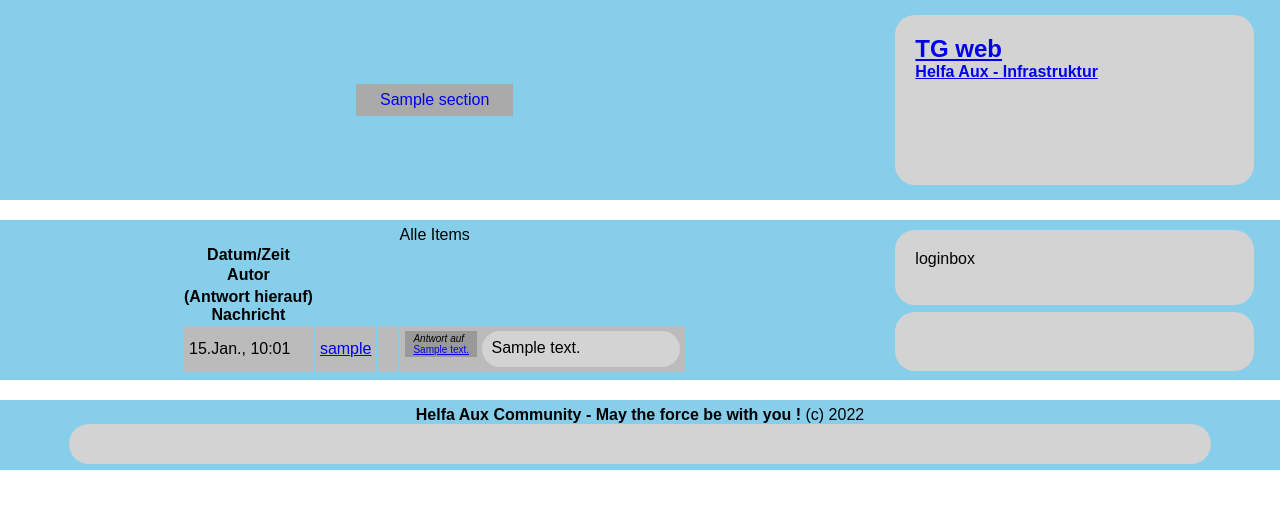
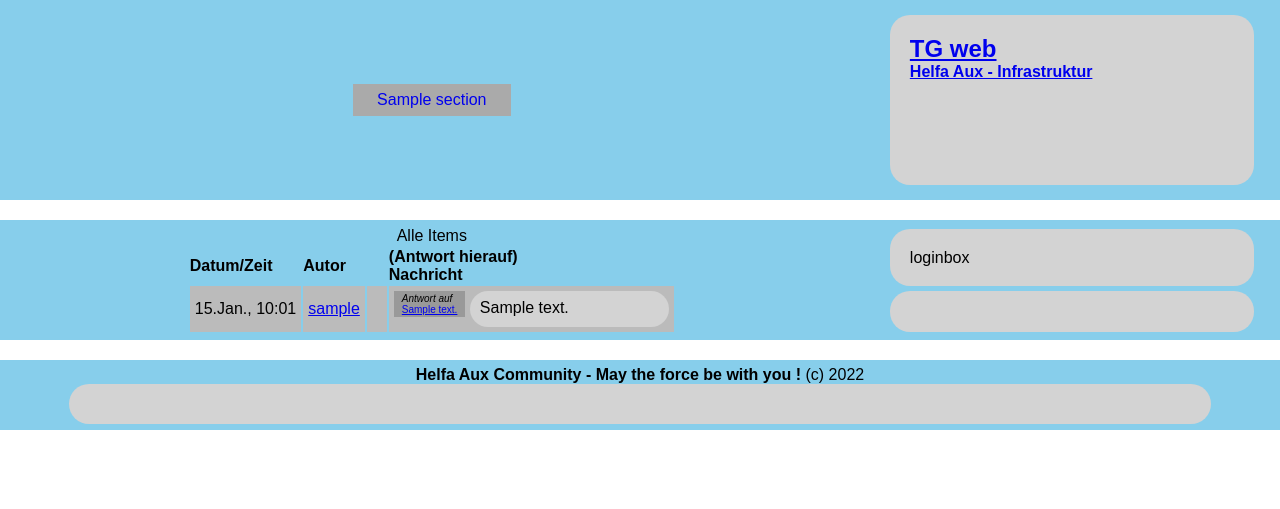
Before and after one commit to groovehunter/tgweb, a Django app: template templates/item/item_list.html in a window 1280 px wide. Shown: the top 509 px of the page. Run offline with Django 4.2, Linux system fonts and the light colour scheme; the template is opened without the code that fills it: most values are stand-ins (such as "Sample title", 1, 10 or a date in 2020).

Commit message:
table header fixed

```diff
--- a/static/css/styles.css
+++ b/static/css/styles.css
@@ -114,6 +114,9 @@ grid-template-rows: repeat(4, 1fr);
   width: 20px;
 }
 
+th {
+  text-align: left;
+}
 td {
   padding: 5px;
 }
--- a/templates/item/item_list.html
+++ b/templates/item/item_list.html
@@ -10,17 +10,11 @@
     <th>
       Datum/Zeit
     </th>
-  </tr>
-  <tr>
     <th>
       Autor
     </th>
-  </tr>
-  <tr>
     <th>
     </th>
-  </tr>
-  <tr>
     <th>
       (Antwort hierauf)<br />
       Nachricht
```
